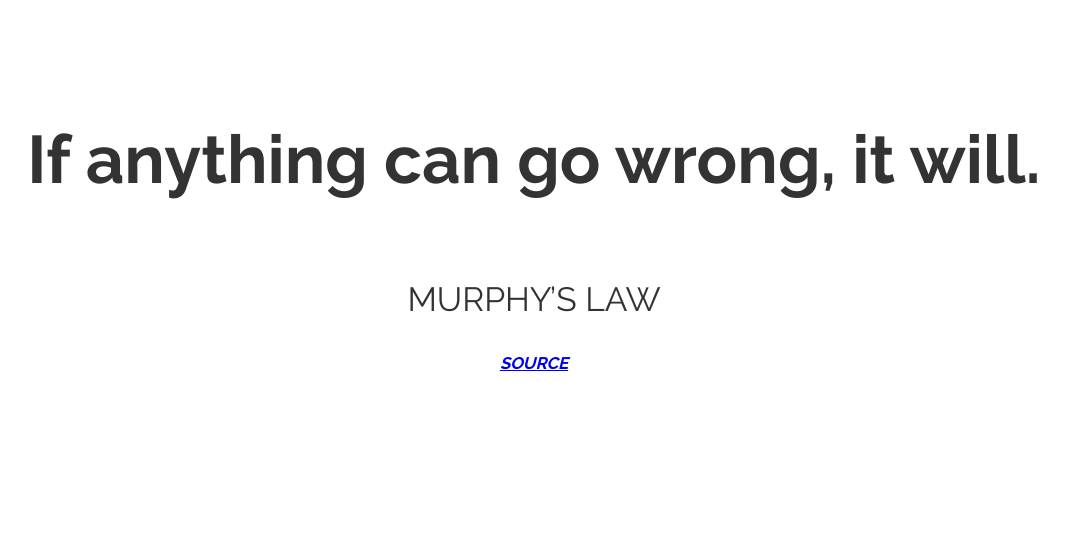
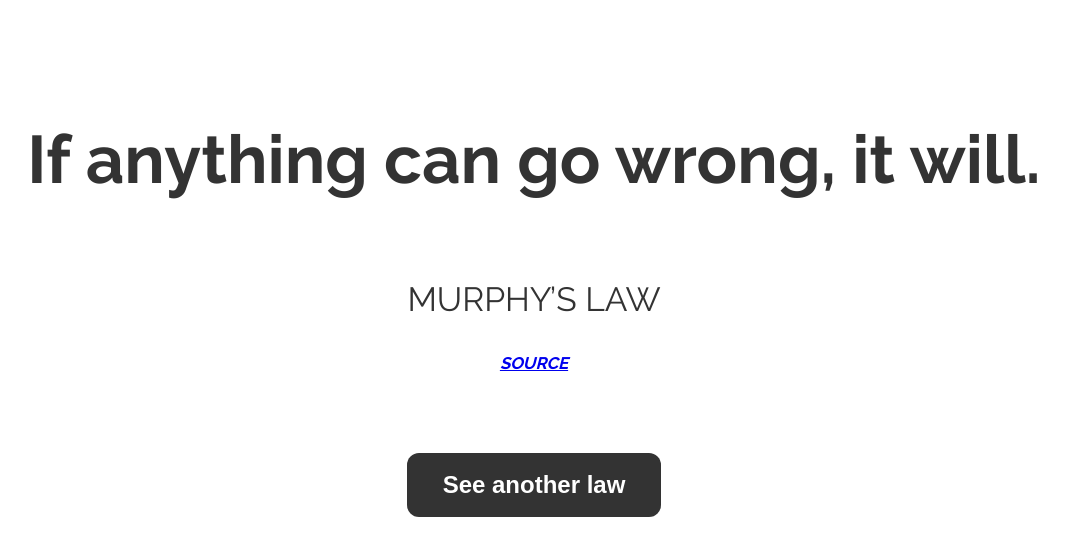
Before and after one commit to Uvacoder/devlaws, an Eleventy site: page laws.html in a window 1280 px wide. Shown: the whole page, without its empty margins (106-1174 px from the left). Built offline with nearby package versions, Linux system fonts and the light colour scheme; Eleventy itself is replaced by a stand-in of ours; files that its build step writes are made by us from their sources.

Commit message:
Adds button and redirect on homepage

```diff
--- a/_includes/layout.njk
+++ b/_includes/layout.njk
@@ -31,5 +31,9 @@ title: Murphy's Law
 
 	<body>
 		{{ content | safe }}
+
+		<nav class="nav">
+			<button class="nav__button" onclick="setRandomURL()">See another law</button>
+		</nav>
 	</body>
 </html>
--- a/_includes/style.css
+++ b/_includes/style.css
@@ -3,6 +3,22 @@
 	font-size: 10px;
 	padding: 5vh 2.5vw;
 	color: #333;
+}
+
+.nav {
+	text-align: center;
+	margin-top: 10vh;
+}
+
+.nav__button {
+	background: #333;
+	color: white;
+	font-size: 1.5em;
+	font-weight: bold;
+	padding: .75em 1.5em;
+	border-radius: 0.5em;
+	border: 0;
+	cursor: pointer;
 }
 
 .law {
```
Also changed, not shown: index.html (added, +7 -0 lines).
